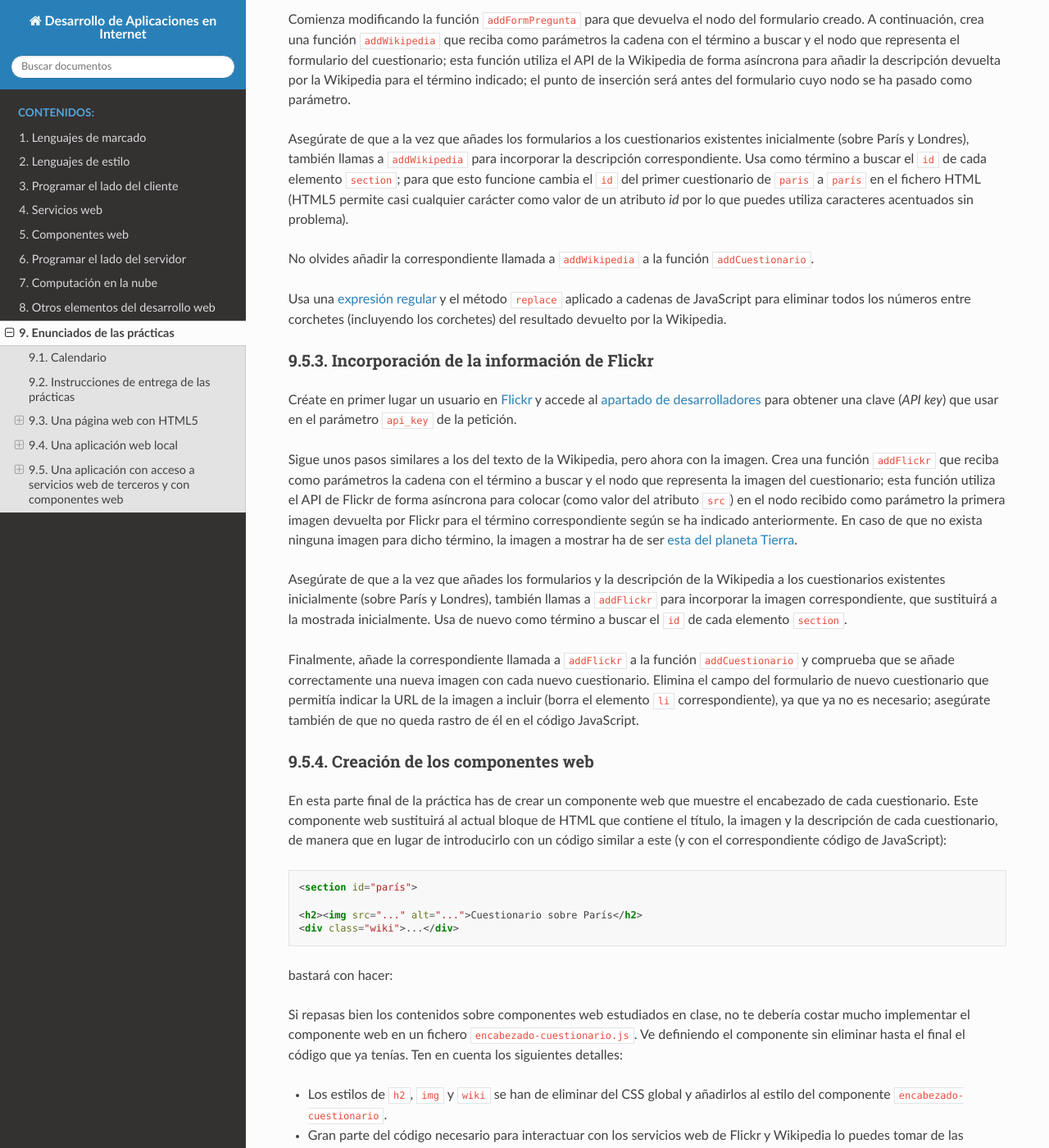
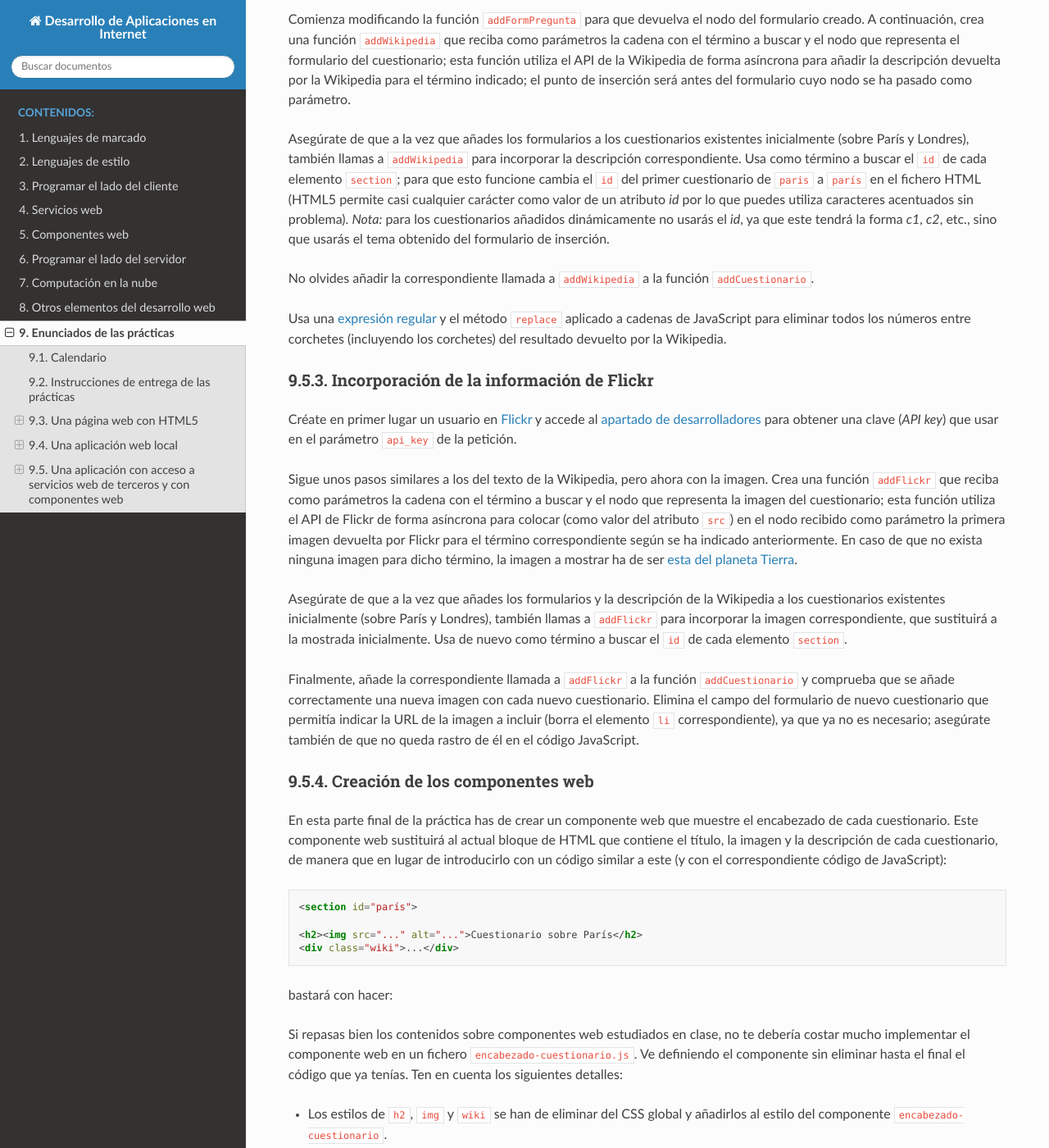
Before and after one commit to jaspock/dai1920, a Sphinx documentation site: the page built from docs/source/practicas.rst, in a window 1280 px wide and 1400 px high, scrolled down 12473 px. Shown: the whole window at 82% size. Built offline with Sphinx 7.4.7 and the Read the Docs theme 2.0.0, drawn with Linux system fonts in a browser that asks for light colours; some of the changed text lies outside the part shown.

Commit message:
Cambios en formato

```diff
--- a/docs/source/practicas.rst
+++ b/docs/source/practicas.rst
@@ -462,7 +462,7 @@
 
 Comienza modificando la función ``addFormPregunta`` para que devuelva el nodo del formulario creado. A continuación, crea una función ``addWikipedia`` que reciba como parámetros la cadena con el término a buscar y el nodo que representa el formulario del cuestionario; esta función utiliza el API de la Wikipedia de forma asíncrona para añadir la descripción devuelta por la Wikipedia para el término indicado; el punto de inserción será antes del formulario cuyo nodo se ha pasado como parámetro.
 
-Asegúrate de que a la vez que añades los formularios a los cuestionarios existentes inicialmente (sobre París y Londres), también llamas a ``addWikipedia`` para incorporar la descripción correspondiente. Usa como término a buscar el ``id`` de cada elemento ``section``; para que esto funcione cambia el ``id`` del primer cuestionario de ``paris`` a ``parís`` en el fichero HTML (HTML5 permite casi cualquier carácter como valor de un atributo *id* por lo que puedes utiliza caracteres acentuados sin problema).
+Asegúrate de que a la vez que añades los formularios a los cuestionarios existentes inicialmente (sobre París y Londres), también llamas a ``addWikipedia`` para incorporar la descripción correspondiente. Usa como término a buscar el ``id`` de cada elemento ``section``; para que esto funcione cambia el ``id`` del primer cuestionario de ``paris`` a ``parís`` en el fichero HTML (HTML5 permite casi cualquier carácter como valor de un atributo *id* por lo que puedes utiliza caracteres acentuados sin problema). *Nota:* para los cuestionarios añadidos dinámicamente no usarás el *id*, ya que este tendrá la forma *c1*, *c2*, etc., sino que usarás el tema obtenido del formulario de inserción.
 
 No olvides añadir la correspondiente llamada a ``addWikipedia`` a la función ``addCuestionario``.
 
@@ -511,9 +511,9 @@
 
 - Gran parte del código necesario para interactuar con los servicios web de Flickr y Wikipedia lo puedes tomar de las funciones ``addFlickr`` y ``addWikipedia`` que ya tenías definidas, aunque los elementos que creaban estas funciones se añadían al DOM y ahora se añadirán al *shadow DOM*.
 
-- Intenta, en principio, conseguir que algo como
+- Intenta, en principio, conseguir que algo como:
 
-.. code-block: html
+.. code-block:: html
 
   <encabezado-cuestionario tema="Berlín"></encabezado-cuestionario>
 
--- a/docs/source/servicios.rst
+++ b/docs/source/servicios.rst
@@ -470,7 +470,7 @@
 
   En esta actividad vamos a explorar una API REST *de jueguete* para gestionar carritos de la compra. Para acceder a la API vamos a usar ``curl``, un programa que permite realizar peticiones HTTP desde la línea de órdenes y observar la respuesta devuelta por el servidor. En primer lugar, vamos a asignar a una variable de entorno el URL base de la API::
 
-    endpoint=https://limitless-waters-71428.herokuapp.com/carrito/v1/
+    endpoint=https://limitless-waters-71428.herokuapp.com/carrito/v1
 
   *Nota:* la sintaxis que seguiremos aquí para manejar variables de entorno es la usada en sistemas basados en Unix. Para otros sistemas operativos, la sintaxis podría ser ligeramente diferente.
 
```
Also changed, not shown: other parts of docs/source/practicas.rst (+4 -4 lines).
